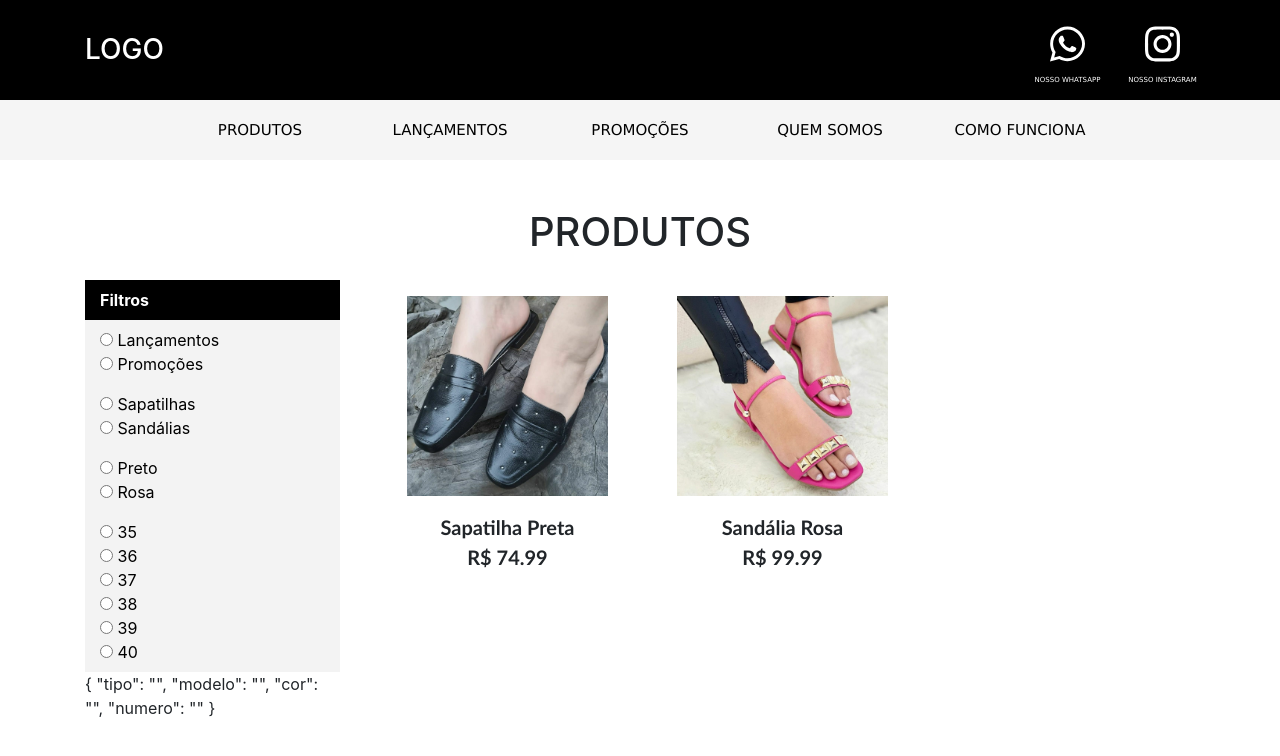
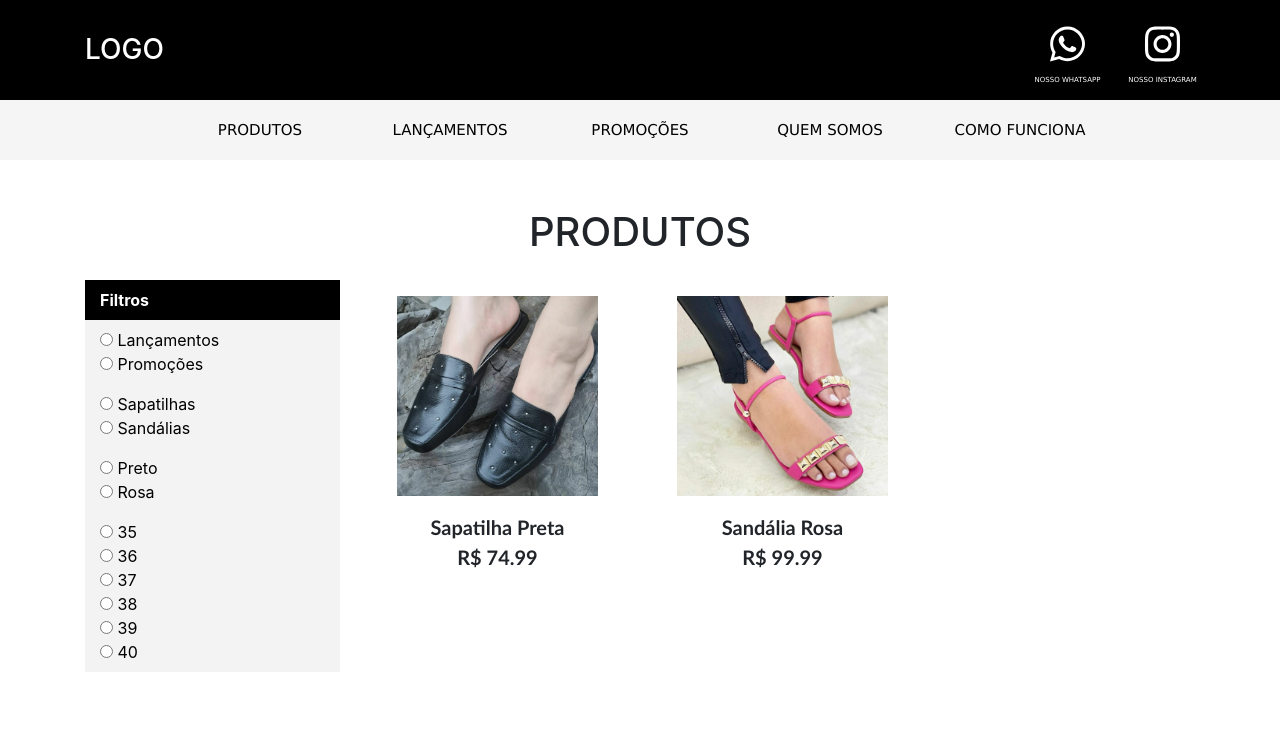
Before and after one commit to ph-honorato/stiloeu-frontend, an Angular app: page / in a window 1280 px wide. Shown: the top 756 px of the page. Built offline with nearby package versions, Linux system fonts and the light colour scheme.

Commit message:
comentarios

```diff
--- a/src/app/pages/produtos/produtos.component.css
+++ b/src/app/pages/produtos/produtos.component.css
@@ -1,14 +1,14 @@
 
 
+/* FOTOS */
+
 .card-fotos {
-
     /* background-color: rgb(243, 243, 243); */
     height: 400px;
     font-family: 'Trebuchet MS', 'Lucida Sans Unicode', 'Lucida Grande', 'Lucida Sans', Arial, sans-serif;
     font-size: 20px;
     cursor: zoom-in;
     border-radius: 5px;
-
 }
 
 .card-fotos:hover {
@@ -21,6 +21,8 @@
 }
 
 
+/* BOX DE FILTRO */
+
 .filtro-superior {
     height: 40px;
     background-color: black;
@@ -31,6 +33,7 @@
 }
 
 
+/* OPÇÕES DO FILTRO */
 
 .filtro-opcao {
     cursor: pointer;
@@ -38,9 +41,9 @@
     text-decoration: none;
 }
 
-.filtro-opcao:hover {
-    /* text-decoration: underline; */
+/* .filtro-opcao:hover {
+    text-decoration: underline;
     font-size: 17px;
     transition-timing-function: ease-in-out;
     transition-duration: 0.1s;
-}
+} */
--- a/src/app/pages/produtos/produtos.component.html
+++ b/src/app/pages/produtos/produtos.component.html
@@ -11,6 +11,8 @@
     </div>
 
     <div class="row">
+
+        <!-- FILTROS -->
 
         <div class="col-3">
 
@@ -35,6 +37,7 @@
                 <form [formGroup]="filtrosForm" >
 
                     <div class="row py-2">
+
                         <div class="col-12">
 
                             <span >
@@ -50,9 +53,11 @@
                             </span>
 
                         </div>
+
                     </div>
 
                     <div class="row py-2">
+
                         <div class="col-12">
 
                             <span *ngFor="let modelo of arrayModelosFiltros">
@@ -62,9 +67,11 @@
                             </span>
 
                         </div>
+
                     </div>
 
                     <div class="row py-2">
+
                         <div class="col-12">
 
                             <span *ngFor="let cor of arrayCoresFiltros">
@@ -74,9 +81,11 @@
                             </span>
 
                         </div>
+
                     </div>
 
                     <div class="row py-2">
+
                         <div class="col-12">
 
                             <span *ngFor="let numero of arrayNumerosFiltros">
@@ -86,17 +95,21 @@
                             </span>
 
                         </div>
+
                     </div>
 
                 </form>
 
             </div>
 
-            {{filtrosForm.value | json}}
+            <!-- {{filtrosForm.value | json}} -->
 
         </div>
 
-        <div class="col-9">
+
+        <!-- PRODUTOS -->
+
+        <div class="col-9 p-0">
 
             <div class="container-fluid" >
 
@@ -123,7 +136,8 @@
 </div>
 
 
-<!-- Modal de produto -->
+<!-- MODAL -->
+
 <ng-template #template>
 
     <div class="modal-header">
```
